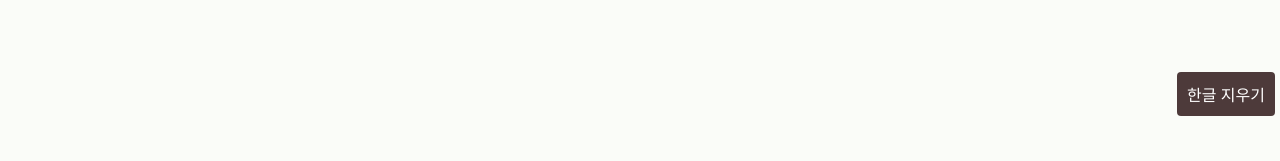
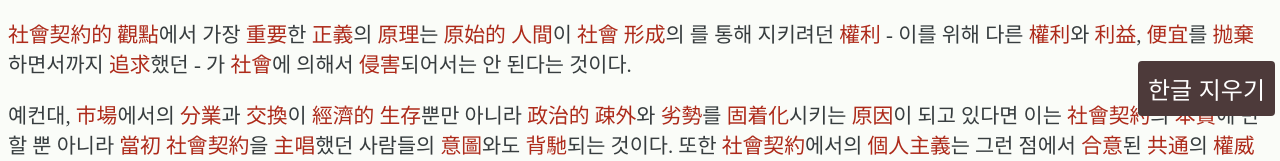
Before and after one commit to Simhyeon/sadong_hanja, a website: page 09-11.html in a window 1280 px wide. Shown: the part 679-840 px from the top of the page. Before the commit the page ends 800 px from the top, so only its background shows below. Drawn offline with Linux system fonts and the light colour scheme.

Commit message:
Testing2

```diff
--- a/hanja.css
+++ b/hanja.css
@@ -7,7 +7,7 @@
 }
 
 div{
-    font-size: 100%;
+    font-size: 130%;
 }
 
 .hangul {
@@ -23,7 +23,7 @@
     bottom: 5px;
     right: 5px;
     z-index: 99;
-    font-size: 100%;
+    font-size: 150%;
     border: none;
     outline: none;
     background-color: rgb(77, 58, 58);
```
Also changed, not shown: index.html (+1 -1 lines).
